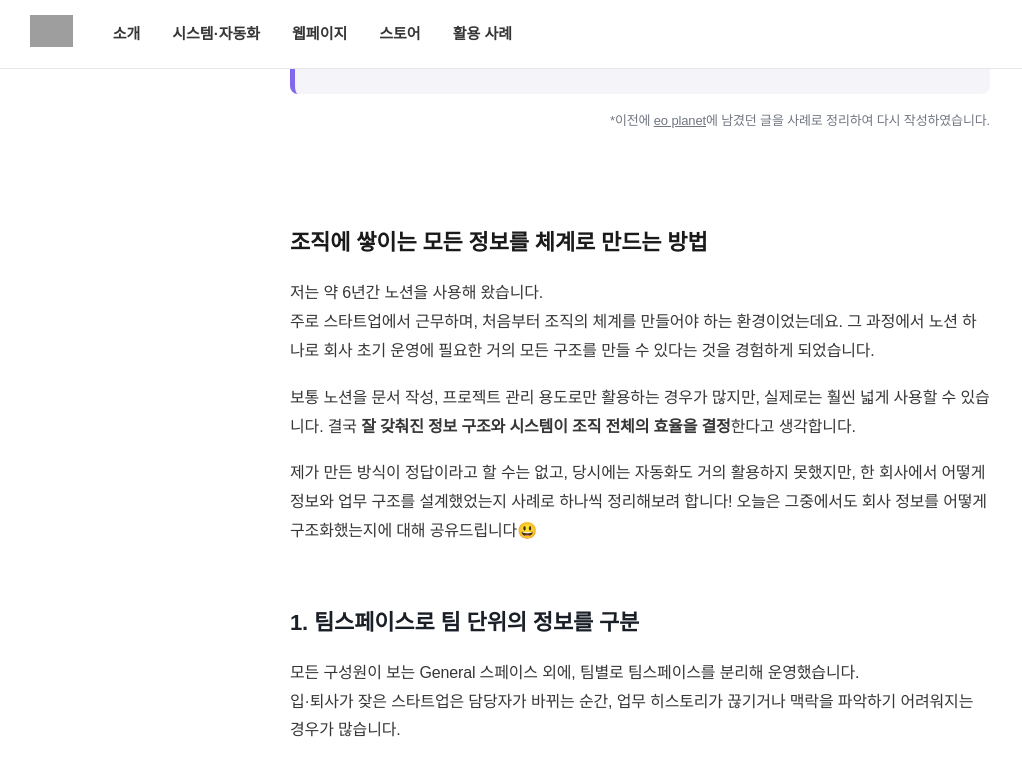
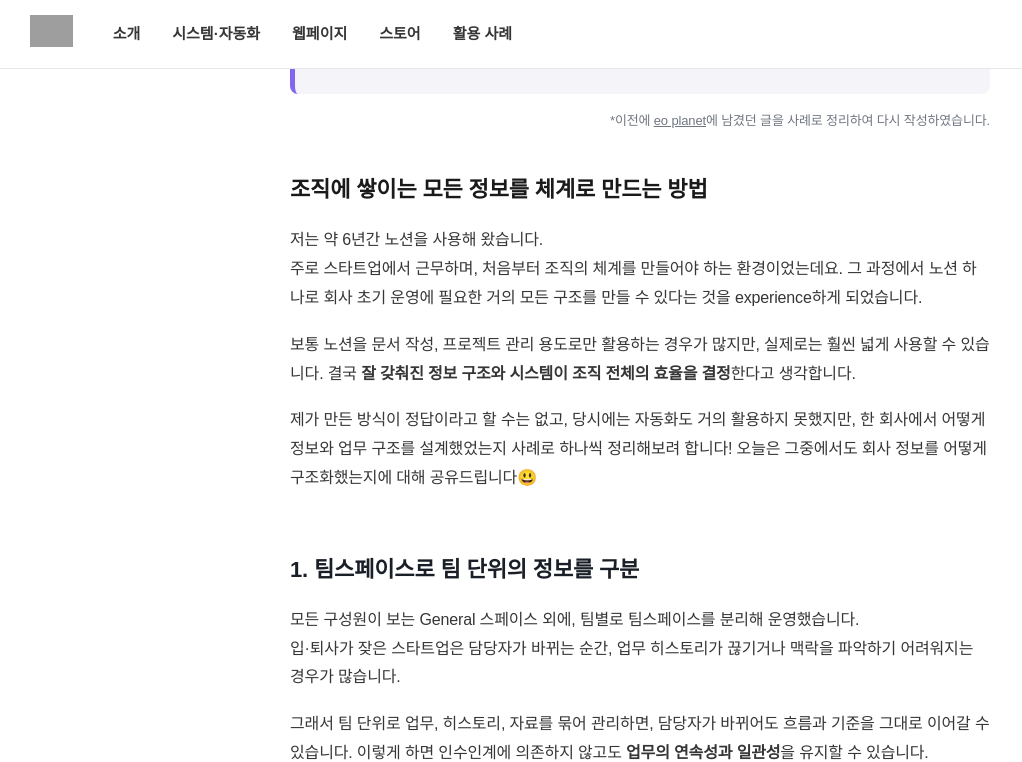
Before and after one commit to nsdlab26/blog, a Jekyll site: the page built from _posts/2026-02-20-ops-structure.md, in a window 1280 px wide and 900 px high, scrolled down 517 px, cut to the strip 0-762 px from the top of the window. Shown: the whole strip, without its empty margins (0-1022 px from the left). Built offline with Jekyll 4.4.1, drawn with Linux system fonts in a browser that asks for light colours; some web fonts are replaced; grey boxes are pictures that could not be loaded.

Commit message:
Update 2026-02-20-ops-structure.md

```diff
--- a/_posts/2026-02-20-ops-structure.md
+++ b/_posts/2026-02-20-ops-structure.md
@@ -8,9 +8,8 @@
 meta_title: "[운영 체계 #1] 조직의 정보를 ‘자산’으로 만드는 구조"
 meta_description: "회사에 쌓이는 모든 정보를 노션으로 구조화해 시스템으로 만드는 방법. 조직의 일하는 방식을 체계화하는 사례"
 ---
-<div style="font-family: 'Pretendard', sans-serif; color: #1a1f27; letter-spacing: -0.01em;"><!-- 상단 커버 이미지 --> <!-- 핵심 포인트 블록 -->
-<blockquote style="background-color: #f5f4f8; padding: 25px 30px; border-left: 5px solid #8366EE; border-radius: 8px; margin: 30px 0 15px 0; border-top: none; border-right: none; border-bottom: none; quotes: none;">
-<h3 style="font-size: 18px; font-weight: bold; color: #8366ee; margin-top: 0px; margin-bottom: 15px; display: flex; align-items: center; gap: 8px; line-height: 1.4;"><span style="font-size: 20px;">💡</span> 핵심 포인트</h3>
+<div style="font-family: 'Pretendard', sans-serif; color: #1a1f27; letter-spacing: -0.01em;"><blockquote style="background-color: #f5f4f8; padding: 25px 30px; border-left: 5px solid #8366EE; border-radius: 8px; margin: 30px 0 15px 0; border-top: none; border-right: none; border-bottom: none; quotes: none;">
+<div style="font-size: 18px; font-weight: bold; color: #8366ee; margin-top: 0px; margin-bottom: 15px; display: flex; align-items: center; gap: 8px; line-height: 1.4;"><span style="font-size: 20px;">💡</span> 핵심 포인트</div>
 <p style="font-size: 16px; line-height: 1.7; color: #1a1f27; margin-bottom: 15px; font-weight: bold;">정보를 노션에서 잘 구조화하면, 조직의 모든 정보와 업무를 체계적으로 관리할 수 있습니다.</p>
 <ul style="list-style: none; padding-left: 0; margin-bottom: 0; font-size: 16px; font-weight: 400; line-height: 1.7; color: #1a1f27;">
 <li style="display: flex; align-items: start; gap: 10px; margin-bottom: 10px;"><span style="color: #8366ee; font-weight: bold;">✔</span> 원하는 정보를 쉽고 빠르게 찾을 수 있습니다.</li>
@@ -20,9 +19,8 @@
 </blockquote>
 <p style="font-size: 13px; color: #717680; margin-bottom: 40px; text-align: right; font-weight: 400;">*이전에 <a style="color: #717680;" href="https://eopla.net/magazines/3164#" target="_blank" rel="noopener noreferrer"><u>eo planet</u></a>에 남겼던 글을 사례로 정리하여 다시 작성하였습니다.</p>
 <section style="margin-bottom: 60px;">
-<h2 style="font-size: 22px; font-weight: bold; margin-top: 0px; margin-bottom: 20px; line-height: 1.5;"> </h2>
 <h2 style="font-size: 22px; font-weight: bold; margin-top: 0px; margin-bottom: 20px; line-height: 1.5;">조직에 쌓이는 모든 정보를 체계로 만드는 방법</h2>
-<p style="font-size: 16px; font-weight: 400; line-height: 1.8; margin-bottom: 18px;">저는 약 6년간 노션을 사용해 왔습니다.<br /> 주로 스타트업에서 근무하며, 처음부터 조직의 체계를 만들어야 하는 환경이었는데요. 그 과정에서 노션 하나로 회사 초기 운영에 필요한 거의 모든 구조를 만들 수 있다는 것을 경험하게 되었습니다.</p>
+<p style="font-size: 16px; font-weight: 400; line-height: 1.8; margin-bottom: 18px;">저는 약 6년간 노션을 사용해 왔습니다.<br /> 주로 스타트업에서 근무하며, 처음부터 조직의 체계를 만들어야 하는 환경이었는데요. 그 과정에서 노션 하나로 회사 초기 운영에 필요한 거의 모든 구조를 만들 수 있다는 것을 experience하게 되었습니다.</p>
 <p style="font-size: 16px; font-weight: 400; line-height: 1.8; margin-bottom: 18px;">보통 노션을 문서 작성, 프로젝트 관리 용도로만 활용하는 경우가 많지만, 실제로는 훨씬 넓게 사용할 수 있습니다. 결국 <strong style="font-weight: bold;">잘 갖춰진 정보 구조와 시스템이 조직 전체의 효율을 결정</strong>한다고 생각합니다.</p>
 <p style="font-size: 16px; font-weight: 400; line-height: 1.8; margin-bottom: 18px;">제가 만든 방식이 정답이라고 할 수는 없고, 당시에는 자동화도 거의 활용하지 못했지만, 한 회사에서 어떻게 정보와 업무 구조를 설계했었는지 사례로 하나씩 정리해보려 합니다! 오늘은 그중에서도 회사 정보를 어떻게 구조화했는지에 대해 공유드립니다😃</p>
 </section>
@@ -33,7 +31,6 @@
 <div style="margin-bottom: 18px;"><img style="width: 100%; border-radius: 8px;" src="https://cdn.imweb.me/upload/S20260317e48e798a6d243/1308709b251b3.png" alt="" /></div>
 </section>
 <section style="margin-bottom: 60px;">
-<h2 style="font-size: 22px; font-weight: bold; margin-bottom: 20px; line-height: 1.5; color: #1a1f27;"> </h2>
 <h2 style="font-size: 22px; font-weight: bold; margin-bottom: 20px; line-height: 1.5; color: #1a1f27;">2. 회사의 정보 &amp; 제도와 문화</h2>
 <p style="font-size: 16px; font-weight: 400; line-height: 1.8; margin-bottom: 18px;">General 팀스페이스의 Company Home에는 회사의 모든 공통 정보와 제도를 모아두었습니다.<br /> 특히, 업무 관리만큼이나 중요한 것이 회사의 제도와 문화라고 생각합니다. 이런 요소들은 시간이 쌓이며 조직의 정체성이 되기 때문에, 말로만 전달되기보다 <strong style="font-weight: bold;">문서로 정리되어 합의된 형태로 남는 것이 중요</strong>합니다.</p>
 <p style="font-size: 16px; font-weight: 400; line-height: 1.8; margin-bottom: 18px;">규칙과 기준이 문서로 정리되지 않으면, 각자가 다른 방식으로 해석하게 되고 장기적으로는 체계를 만들기 어렵겠더라구요🤔 가장 편했던 점은 신규 입사자가 들어왔을 때 회사에 대해 하나하나 설명하지 않아도 된다는 것이었습니다. 노션 페이지만 몇 번 훑어봐도, 회사의 분위기나 제도, 일하는 방식이 자연스럽게 이해되거든요.</p>
@@ -42,15 +39,14 @@
 <div style="margin-bottom: 18px;"><img style="width: 100%; border-radius: 8px;" src="https://cdn.imweb.me/upload/S20260317e48e798a6d243/0daddacd02fa1.png" alt="" /></div>
 </section>
 <section style="margin-bottom: 40px;">
-<h2 style="font-size: 22px; font-weight: bold; margin-bottom: 20px; line-height: 1.5; color: #1a1f27;"> </h2>
 <h2 style="font-size: 22px; font-weight: bold; margin-bottom: 20px; line-height: 1.5; color: #1a1f27;">3. 노션을 ‘모든 정보의 입구’로 만들기</h2>
 <p style="font-size: 16px; font-weight: 400; line-height: 1.8; margin-bottom: 18px;">사실 멘토링을 할 때도 노션만 쓰라고 권하지는 않았는데요.<br /> 대량의 데이터를 다뤄야 할 때는 스프레드시트나 데이터 관리에 특화된 툴이 더 적합하고, 파일이 많을 경우에는 구글 드라이브가 훨씬 효율적이거든요.</p>
 <p style="font-size: 16px; font-weight: 400; line-height: 1.8; margin-bottom: 18px;">그래서 저는 <strong style="font-weight: bold;">노션을 모든 정보로 연결되는 입구 역할로 두는 방식</strong>을 선호합니다.<br /> 예를 들어 아래 재무 리뷰 페이지에는, 관련된 모든 스프레드시트를 노션에 링크로 연결해 두었습니다. 빨간색 네모는 모두 스프레드시트 링크입니다. 이렇게 하면 각 툴을 따로 찾아다닐 필요 없이, 노션에서 전체 맥락을 한 번에 파악할 수 있어요!</p>
 <p style="font-size: 16px; font-weight: 400; line-height: 1.8; margin-bottom: 24px;">각 업무에 가장 적합한 툴을 사용하되, 그 흐름과 구조는 노션 안에서 통합해 보는 방식을 선호합니다😀</p>
-<p style="font-size: 16px; font-weight: 400; line-height: 1.8; margin-bottom: 24px;"> </p>
+<p style="font-size: 16px; font-weight: 400; line-height: 1.8; margin-bottom: 24px;"> </p>
 <div style="margin-bottom: 40px;"><img style="width: 100%; border-radius: 8px;" src="https://cdn.imweb.me/upload/S20260317e48e798a6d243/20b46229901a9.png" alt="" /></div>
-<div style="margin-bottom: 40px;"> </div>
-<div style="margin-bottom: 40px;"> </div>
+<div style="margin-bottom: 40px;"> </div>
+<div style="margin-bottom: 40px;"> </div>
 <div style="font-size: 16px; line-height: 1.8; color: #1a1f27; background-color: #f5f4f8; padding: 25px 30px; border-radius: 12px; text-align: left; margin-bottom: 18px; font-weight: 400;">결국 중요한 건 툴이 아니라, 정보를 어떻게 구조화해 두느냐인 것 같습니다.<br /> 노션을 우리 회사의 일하는 방식과 기준이 쌓이는 공간으로 만들어두면, 시간이 지날수록 점점 더 편해집니다. <br /><br /> <strong style="color: #8366ee; font-weight: bold;">그리고 이 구조가 쌓일수록, 업무는 사람보다 시스템에 더 의존하게 되고 조직은 훨씬 안정적으로 돌아가게 되는 것 같아요 😎</strong></div>
 </section>
 </div>
```
